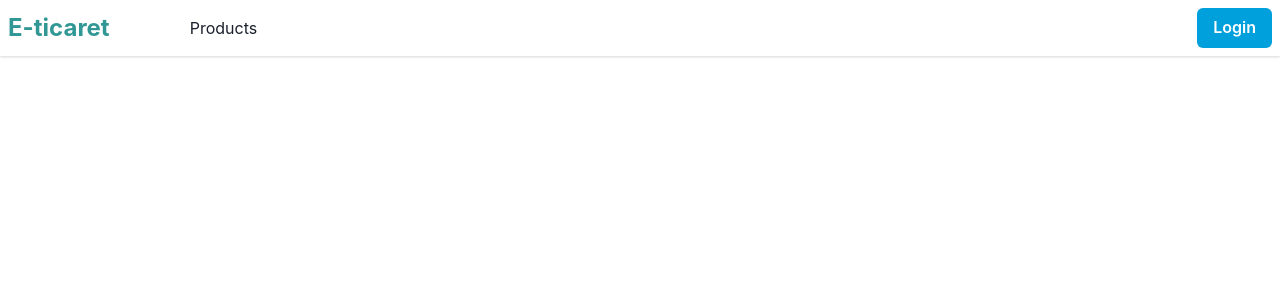
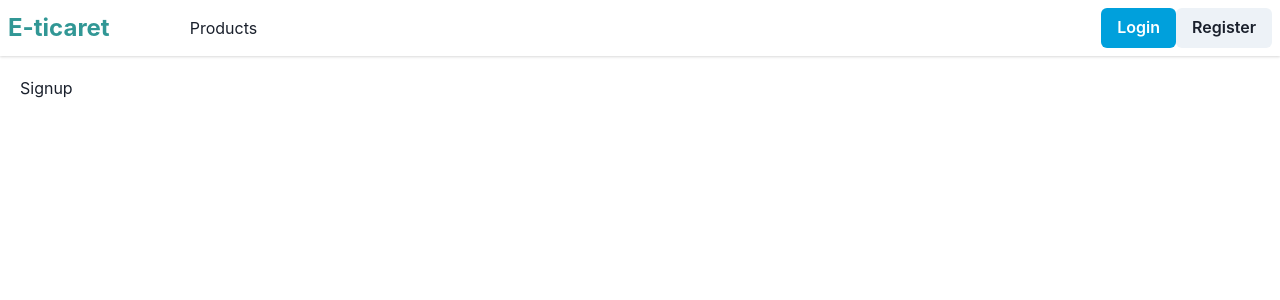
Before and after one commit to ferhatkplnn/e-ticaret-react-app, a React (Create React App) app: page /signup in a window 1280 px wide. Shown: the top 300 px of the page. Built offline with nearby package versions, Linux system fonts and the light colour scheme.

Commit message:
feat: Add Register button to Navbar and crate Signup page
The following changes were make:
- Added Register button to Navbar
- Created Signup page
- Updated routing in App.js for Signup page

```diff
--- a/src/App.js
+++ b/src/App.js
@@ -3,6 +3,7 @@ import { BrowserRouter, Route, Routes } from "react-router-dom";
 import Products from "./pages/Products";
 import { Box } from "@chakra-ui/react";
 import Signin from "./pages/Auth/Signin";
+import Signup from "./pages/Auth/Signup";
 
 function App() {
   return (
@@ -12,6 +13,7 @@ function App() {
         <Routes>
           <Route path="/" element={<Products />} />
           <Route path="/signin" element={<Signin />} />
+          <Route path="/signup" element={<Signup />} />
         </Routes>
       </Box>
     </BrowserRouter>
--- a/src/components/Navbar/index.js
+++ b/src/components/Navbar/index.js
@@ -25,6 +25,9 @@ function Navbar() {
         <Link to="/signin">
           <Button colorScheme="linkedin">Login</Button>
         </Link>
+        <Link to="/signup">
+          <Button colorScheme="gray">Register</Button>
+        </Link>
       </Box>
     </Flex>
   );
--- /dev/null
+++ b/src/pages/Auth/Signup/index.js
@@ -0,0 +1,7 @@
+import React from "react";
+
+function Signup() {
+  return <div>Signup</div>;
+}
+
+export default Signup;
```
